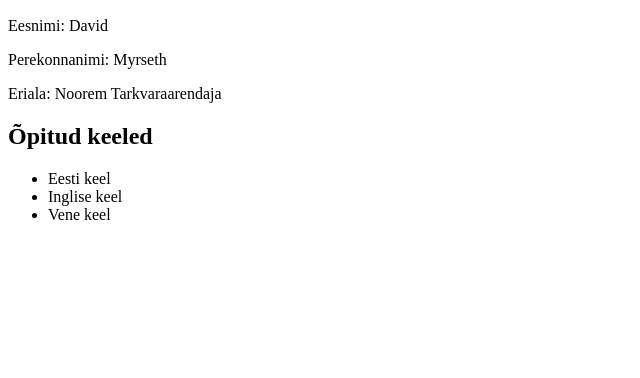
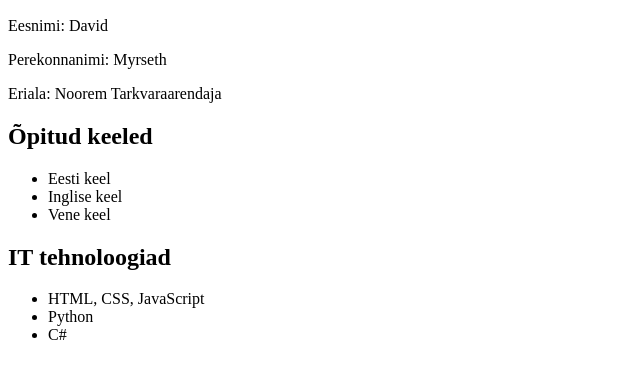
Before and after one commit to DavidMyrseth/DavidVebileht, a plain HTML site: page index.html in a window 1280 px wide. Shown: the part 110-488 px from the top of the page, without its empty margins (0-640 px from the left). Drawn offline with Linux system fonts and the light colour scheme.

Commit message:
it keeled

```diff
--- a/index.html
+++ b/index.html
@@ -25,3 +25,12 @@
         <li>Vene keel</li>
     </ul>
 </section>
+
+<section id="technologies">
+    <h2>IT tehnoloogiad</h2>
+    <ul>
+        <li>HTML, CSS, JavaScript</li>
+        <li>Python</li>
+        <li>C#</li>
+    </ul>
+</section>
```
